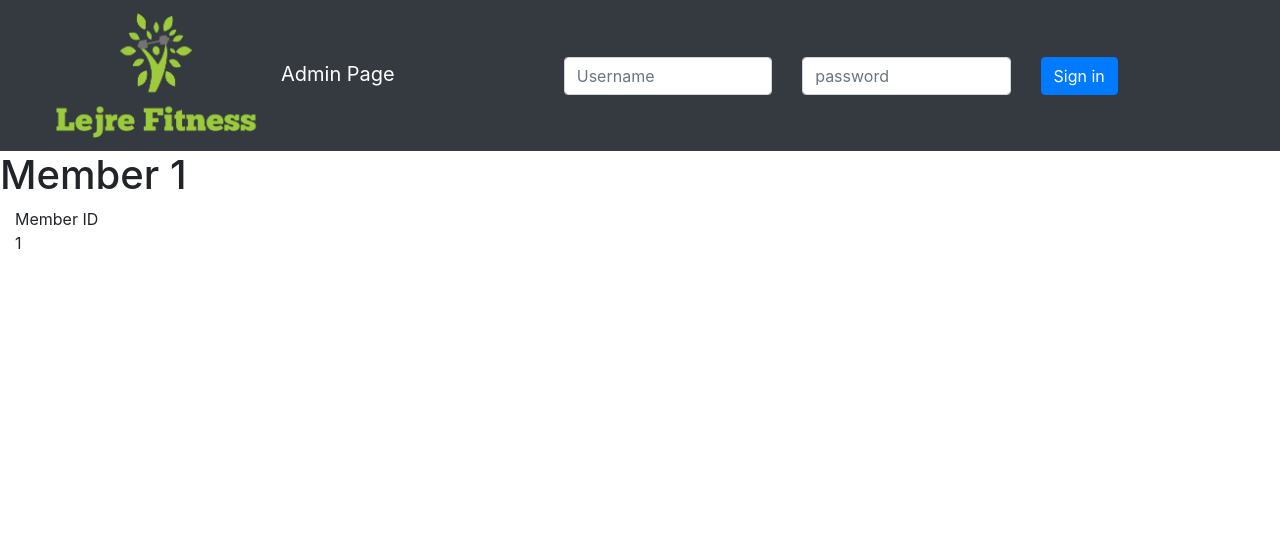
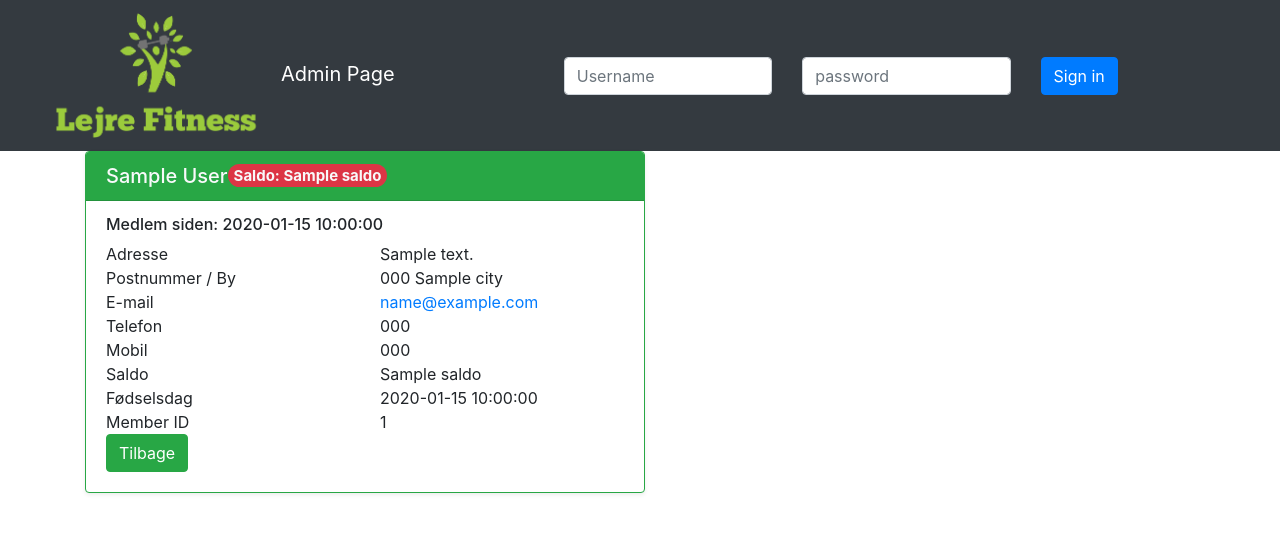
Before and after one commit to simcax/lf-admin, a Flask app: template app/templates/member.html in a window 1280 px wide. Shown: the top 533 px of the page. Run offline with Flask 2, Linux system fonts and the light colour scheme; the template is opened without the code that fills it: most values are stand-ins (such as "Sample title", 1, 10 or a date in 2020); some libraries are stand-ins or nearby versions.

Commit message:
Did nice layout of member details

```diff
--- a/app/templates/member.html
+++ b/app/templates/member.html
@@ -1,14 +1,64 @@
 {% extends 'base.html' %}
 
-{% block header %}
-  <h1>{% block title %}Member {{ member.id }}{% endblock %}</h1>
-{% endblock %}
+{% block content %}
 
-{% block content %}
+
+
 <div class="container">
-</div class="row">
+    <div class="card rounded-4 shadow-sm border-success" style="width: 35rem;">
+        <h5 class="card-header text-light bg-success">{{ member.FirstName }} {{ member.LastName }}
+            {% if (member.Saldo != '0.00') and (member.Saldo != 0) %}
+            <span class="position-absolute top-2 start-110 translate-middle badge rounded-pill bg-danger">
+                Saldo: {{ member.Saldo }}
+            </span>
+            {% endif %}
+          </h5>
+        <div class="card-body">
+
+            <h6 class="card-subtitle mb-2">Medlem siden: {{ member.EnrollmentDate }}</h6>
+            <div class="row">
+                <div class="col">Adresse</div>
+                <div class="col">{{ member.Address }}</div>
+            </div>
+            <div class="row">
+                <div class="col">Postnummer / By</div>
+                <div class="col">{{ member.Zip }} {{ member.City }}</div>
+            </div>
+            <div class="row">
+                <div class="col">E-mail</div>
+                <div class="col"><a href="mailto:{{ member.Email }}">{{ member.Email }}</a></div>
+            </div>
+            {% if member.Phone %}
+            <div class="row">
+                <div class="col">Telefon</div>
+                <div class="col">{{ member.Phone }}</a></div>
+            </div>
+            {% endif %}
+            {% if member.Mobile %}
+            <div class="row">
+                <div class="col">Mobil</div>
+                <div class="col">{{ member.Mobile }}</a></div>
+            </div>
+            {% endif %}
+            <div class="row">
+                <div class="col">Saldo</div>
+                <div class="col">{{ member.Saldo }}</div>
+            </div>
+            <div class="row">
+                <div class="col">Fødselsdag</div>
+                <div class="col">{{ member.Birthday }}</div>
+            </div>
+            <div class="row">
                 <div class="col">Member ID</div>
                 <div class="col">{{ member.MemberId }}</div>
             </div>
+            <div class="row">
+                <div class="col-2">
+                    <a href="{{ url_for('accesstokens.membersNoTokens') }}" class="btn btn-success">Tilbage</a>
                 </div>
+            </div>
+        </div>
+    </div>
+</div>
+
 {% endblock %}
```
Lines whose indentation alone changed are shown as unchanged.
